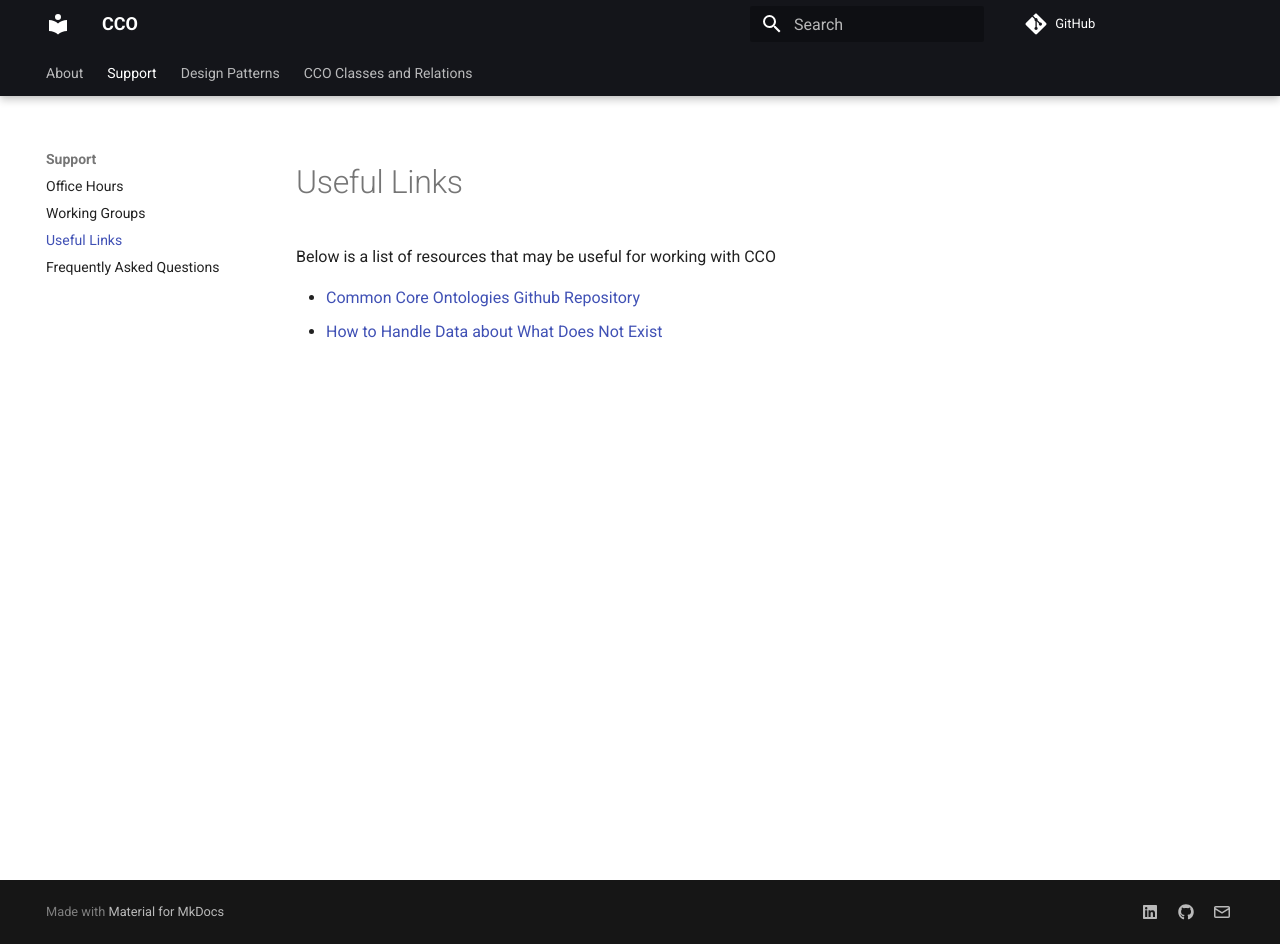
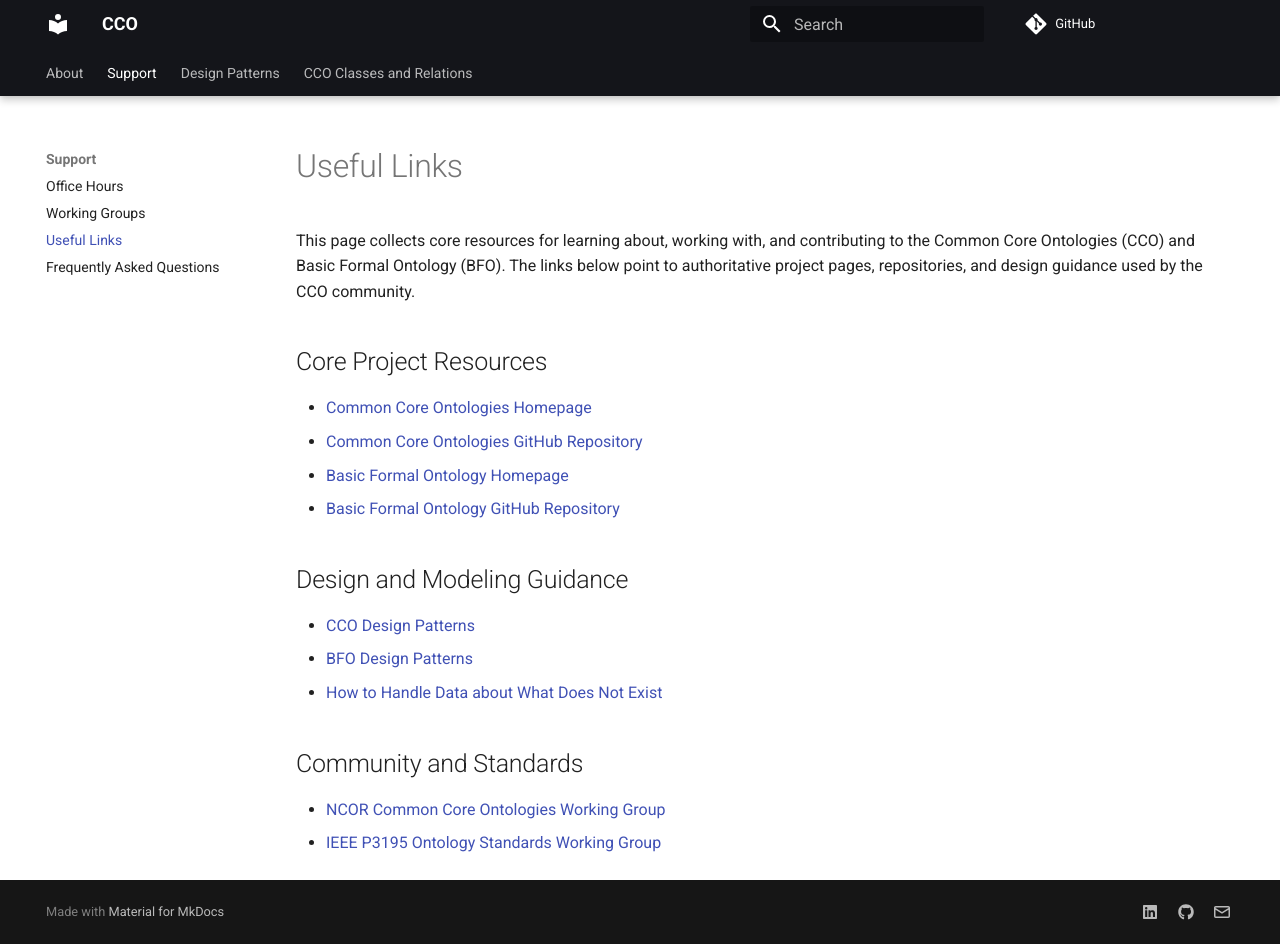
Before and after one commit to CommonCoreOntology/cco-webpage, an MkDocs documentation site: the page built from docs/useful-links.md, in a window 1280 px wide and 944 px high. Built offline with MkDocs 1.6.1 and Material for MkDocs 9.7.7, drawn with Linux system fonts in a browser that asks for light colours; comment, search, counter and statistics services are not loaded.

Commit message:
Expand and reorganize Useful Links page for CCO resources

```diff
--- a/docs/useful-links.md
+++ b/docs/useful-links.md
@@ -3,14 +3,76 @@
 <head>
   <meta charset="UTF-8">
   <meta name="viewport" content="width=device-width, initial-scale=1.0">
-<title>Useful Links</title>
-</head></p>
+  <title>Useful Links</title>
+</head>
+
 <body>
+
 <h1>Useful Links</h1>
-<p>Below is a list of resources that may be useful for working with CCO</p>
+
+<p>
+This page collects core resources for learning about, working with, and contributing to the Common Core Ontologies (CCO) and Basic Formal Ontology (BFO). The links below point to authoritative project pages, repositories, and design guidance used by the CCO community.
+</p>
+
+<h2>Core Project Resources</h2>
+
 <ul>
-  <li><a href="https://github.com/CommonCoreOntology/CommonCoreOntologies" class="custom-color">Common Core Ontologies Github Repository</a></li>
-  <li><a href="https://www.youtube.com/watch?v=ai4YdLiCGNM" class="custom-color">How to Handle Data about What Does Not Exist</a></li>
+  <li>
+    <a href="https://www.commoncoreontologies.org/" class="custom-color">
+      Common Core Ontologies Homepage
+    </a>
+  </li>
+  <li>
+    <a href="https://github.com/CommonCoreOntology/CommonCoreOntologies" class="custom-color">
+      Common Core Ontologies GitHub Repository
+    </a>
+  </li>
+  <li>
+    <a href="https://basic-formal-ontology.org/" class="custom-color">
+      Basic Formal Ontology Homepage
+    </a>
+  </li>
+  <li>
+    <a href="https://github.com/BFO-ontology/BFO" class="custom-color">
+      Basic Formal Ontology GitHub Repository
+    </a>
+  </li>
 </ul>
+
+<h2>Design and Modeling Guidance</h2>
+
+<ul>
+  <li>
+    <a href="https://www.commoncoreontologies.org/design-patterns" class="custom-color">
+      CCO Design Patterns
+    </a>
+  </li>
+  <li>
+    <a href="https://basic-formal-ontology.org/design-patterns" class="custom-color">
+      BFO Design Patterns
+    </a>
+  </li>
+  <li>
+    <a href="https://basic-formal-ontology.org/2020/12/10/how-to-handle-data-about-what-does-not-exist/" class="custom-color">
+      How to Handle Data about What Does Not Exist
+    </a>
+  </li>
+</ul>
+
+<h2>Community and Standards</h2>
+
+<ul>
+  <li>
+    <a href="https://ncor-network.org/working-groups/common-core-ontologies/" class="custom-color">
+      NCOR Common Core Ontologies Working Group
+    </a>
+  </li>
+  <li>
+    <a href="https://standards.ieee.org/ieee/3195/7425/" class="custom-color">
+      IEEE P3195 Ontology Standards Working Group
+    </a>
+  </li>
+</ul>
+
 </body>
 </html>
```
